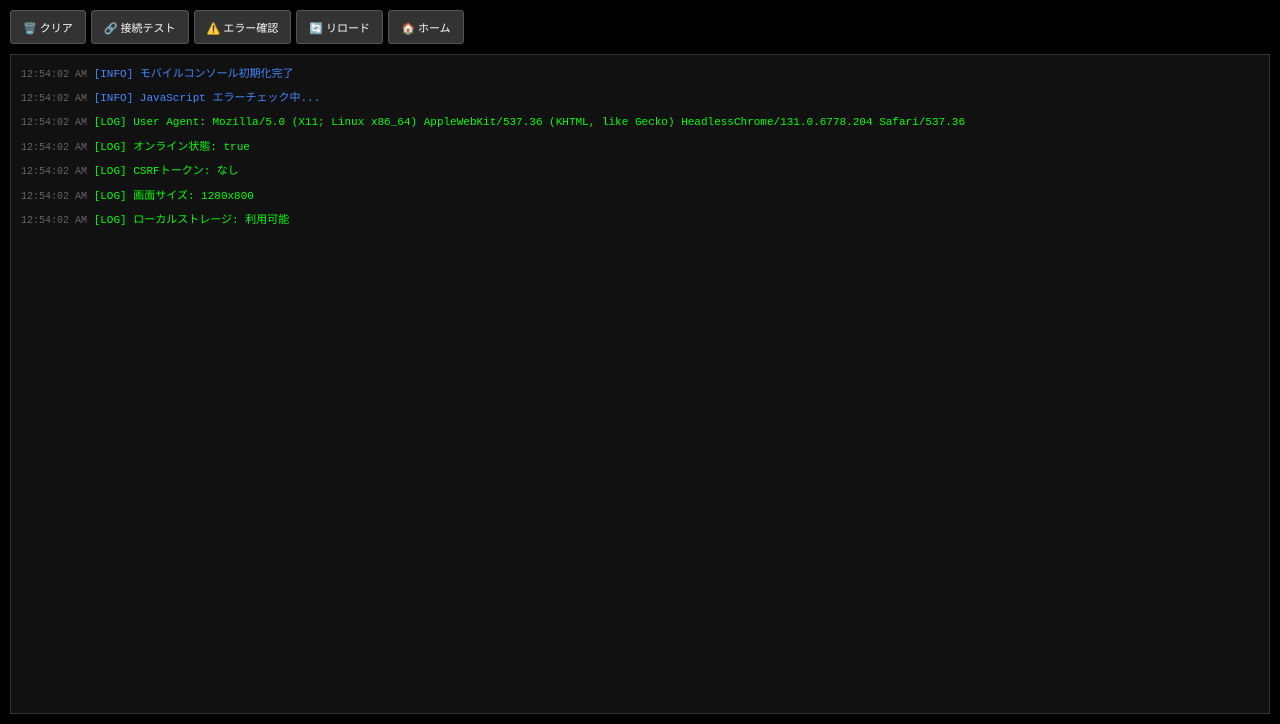
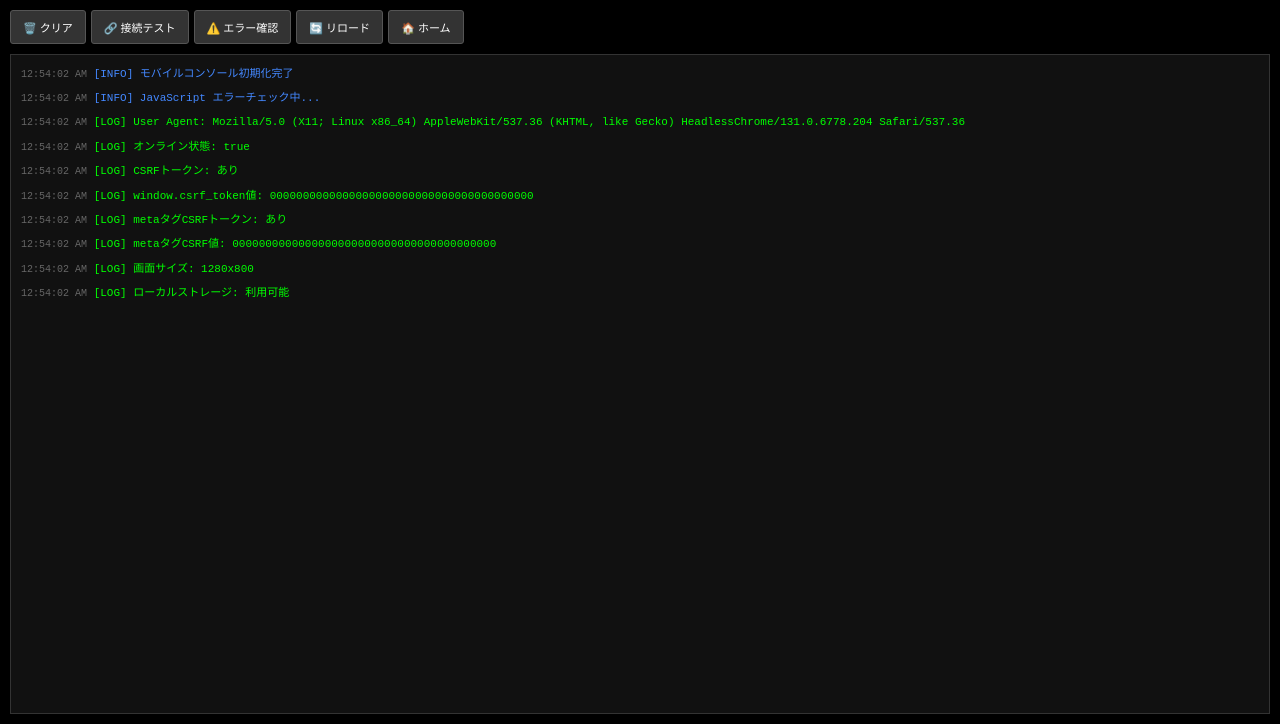
Before and after one commit to yuu0428/oshimeshi-app, a Flask app: page /console in a window 1280 px wide. Shown: the part 100-824 px from the top of the page. Run offline with Flask 3, Linux system fonts and the light colour scheme; data comes from the database, SQL or seed files in the repository; parts of the project's set-up code (start-up, migrations or seed data) failed here and were passed over; some libraries are stand-ins or nearby versions.

Commit message:
fix: モバイルでのCSRFトークン読み込み問題を修正
- layout.htmlでCSRFトークン読み込みを強化
- セッション設定をモバイル対応に最適化（SameSite=Lax, 30日有効）
- CSRFトークンの時間制限とSSL厳格モードを無効化
- コンソール画面でCSRFトークン詳細を確認可能に

これによりモバイルでの「データの取得中にエラー」が解決される見込み

🤖 Generated with [Claude Code](https://claude.ai/code)

Co-Authored-By: Claude <noreply@anthropic.com>

```diff
--- a/app.py
+++ b/app.py
@@ -1261,7 +1261,7 @@ if not app.debug and os.environ.get('FLASK_ENV') == 'production':
     )
 
 
-# 環境に応じたセッション設定
+# 環境に応じたセッション設定（モバイル対応改善）
 if app.debug or os.environ.get('FLASK_ENV') != 'production':
     # 開発環境
     app.config['SESSION_COOKIE_SECURE'] = False  # HTTPでも動作
@@ -1269,12 +1269,15 @@ else:
     # 本番環境
     app.config['SESSION_COOKIE_SECURE'] = True  # HTTPS必須
 
+# モバイルブラウザ対応のセッション設定
+app.config['SESSION_COOKIE_HTTPONLY'] = True
+app.config['SESSION_COOKIE_SAMESITE'] = 'Lax'  # モバイルで問題が少ない設定
+app.config['SESSION_COOKIE_MAX_AGE'] = timedelta(days=30)  # 30日間有効
+app.config['PERMANENT_SESSION_LIFETIME'] = timedelta(days=30)  # セッション有効期限を30日に変更
 
-app.config['SESSION_COOKIE_HTTPONLY'] = True
-app.config['SESSION_COOKIE_SAMESITE'] = 'Lax'
-# セッションクッキーの有効期限を延長（ブラウザが削除されるまで保持）
-app.config['SESSION_COOKIE_MAX_AGE'] = None  # ブラウザセッション終了まで保持
-app.config['PERMANENT_SESSION_LIFETIME'] = timedelta(days=3650)  # セッション有効期限を10年に延長
+# CSRFトークンの設定を強化
+app.config['WTF_CSRF_TIME_LIMIT'] = None  # CSRFトークンの時間制限を無効化
+app.config['WTF_CSRF_SSL_STRICT'] = False  # モバイルでの SSL 厳格モードを無効化
 
 # セッションを永続化する設定
 @app.before_request
--- a/templates/console.html
+++ b/templates/console.html
@@ -3,7 +3,12 @@
 <head>
     <meta charset="utf-8">
     <meta name="viewport" content="width=device-width, initial-scale=1, maximum-scale=1, user-scalable=no">
+    <meta name="csrf-token" content="{{ csrf_token() }}">
     <title>📱 モバイル コンソール</title>
+    <script>
+        // CSRFトークンをグローバル変数として設定
+        window.csrf_token = "{{ csrf_token() }}";
+    </script>
     <style>
         * { margin: 0; padding: 0; box-sizing: border-box; }
         body {
@@ -157,6 +162,12 @@
 
             // CSRFトークン確認
             console.log('CSRFトークン:', window.csrf_token ? 'あり' : 'なし');
+            console.log('window.csrf_token値:', window.csrf_token);
+
+            // meta tagからも確認
+            const metaToken = document.querySelector('meta[name="csrf-token"]')?.getAttribute('content');
+            console.log('metaタグCSRFトークン:', metaToken ? 'あり' : 'なし');
+            console.log('metaタグCSRF値:', metaToken);
 
             // 画面サイズ
             console.log('画面サイズ:', window.innerWidth + 'x' + window.innerHeight);
```
Also changed, not shown: templates/layout.html (+14 -2 lines).
